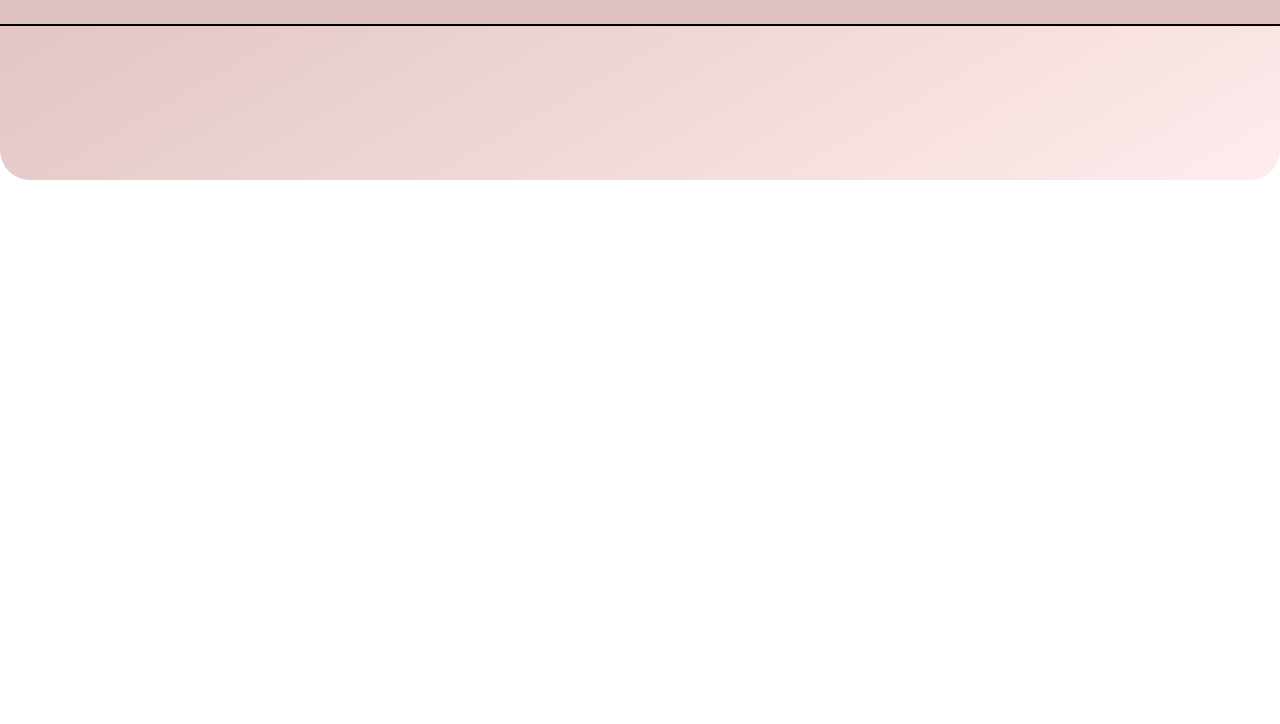
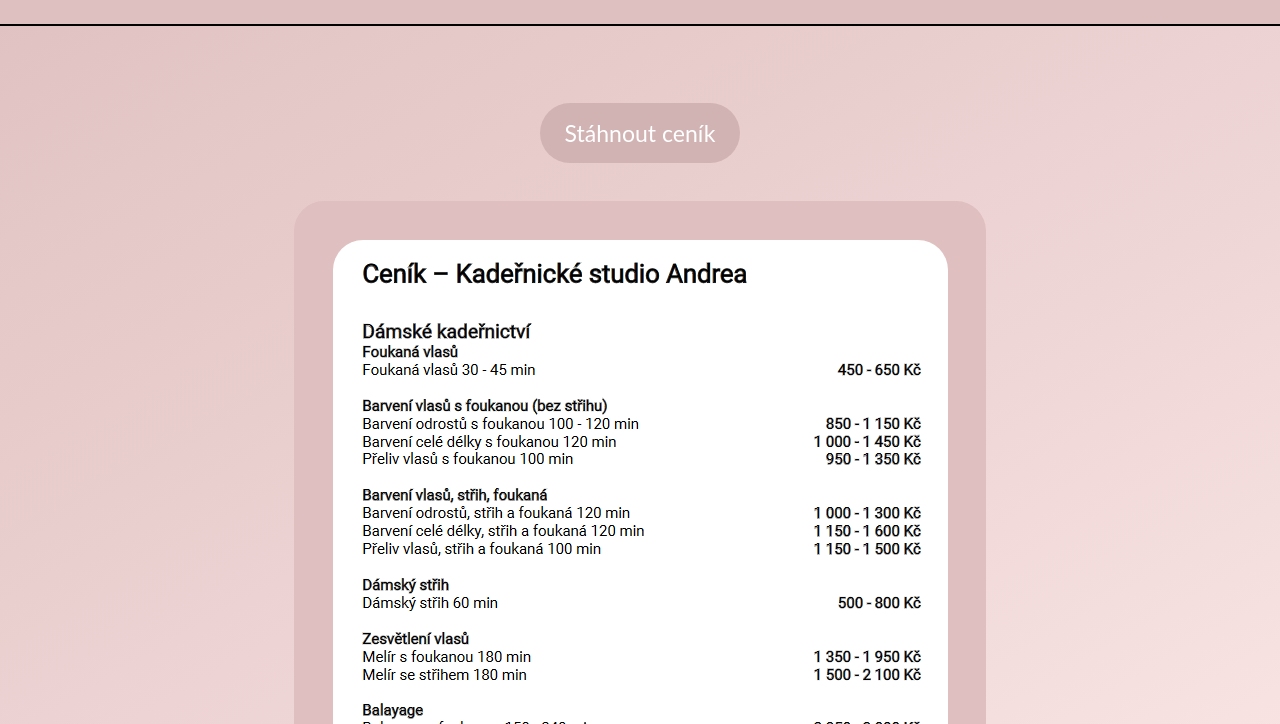
Before and after one commit to LahevOdVika/Kadernictvi, a plain HTML site: page cenik.html in a window 1280 px wide. Shown: the part 76-800 px from the top of the page. Drawn offline with Linux system fonts and the light colour scheme.

Commit message:
Added price page

```diff
--- a/cenik.html
+++ b/cenik.html
@@ -24,7 +24,7 @@
     <header>
         <h2 class="name">Kadernictvi Andrea</h2>
         <div class="links">
-          <a href="#main">Domů</a>
+          <a href="index.html#main">Domů</a>
           <a href="#work">Služby</a>
           <a href="cenik.html">Ceník</a>
           <a href="#galery">Galerie</a>
@@ -40,6 +40,10 @@
         </div>
       </header>
       <main>
+        <a href="/cenik.pdf" class="button" download>Stáhnout ceník</a>
+        <div class="cenik">
+            <img src="img/ceník.png" alt="Ceník" class="cena">
+        </div>
       </main>
 </div>
 </body>
--- a/style/style-cenik.css
+++ b/style/style-cenik.css
@@ -1 +1,16 @@
 @import url('style-index.css');
+.cenik {
+    background-color: var(--dark-pink);
+    padding: 2rem;
+    margin-top: 2rem;
+    box-sizing: border-box;
+}
+.cenik img {
+    box-sizing: border-box;
+}
+main {
+    flex-direction: column;
+}
+.wrapper {
+    background: linear-gradient(150deg, #DFC0C0, #FFECEC);
+}
```
Also changed, not shown: img/ceník.png (added).
